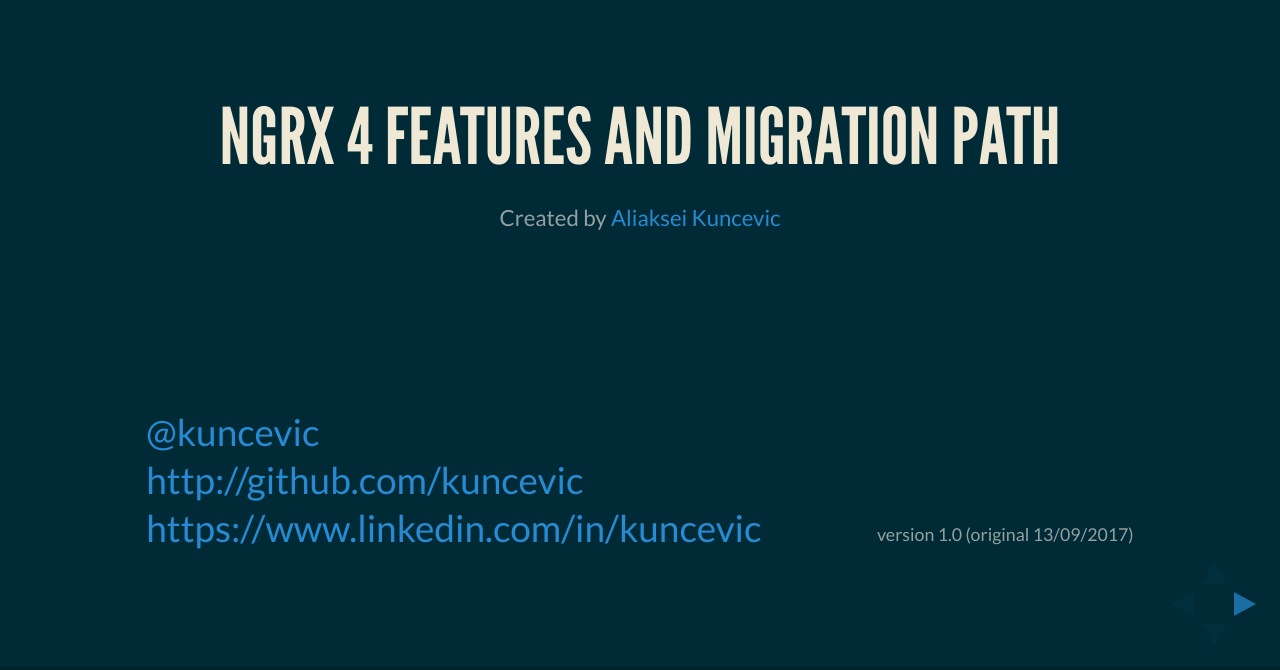
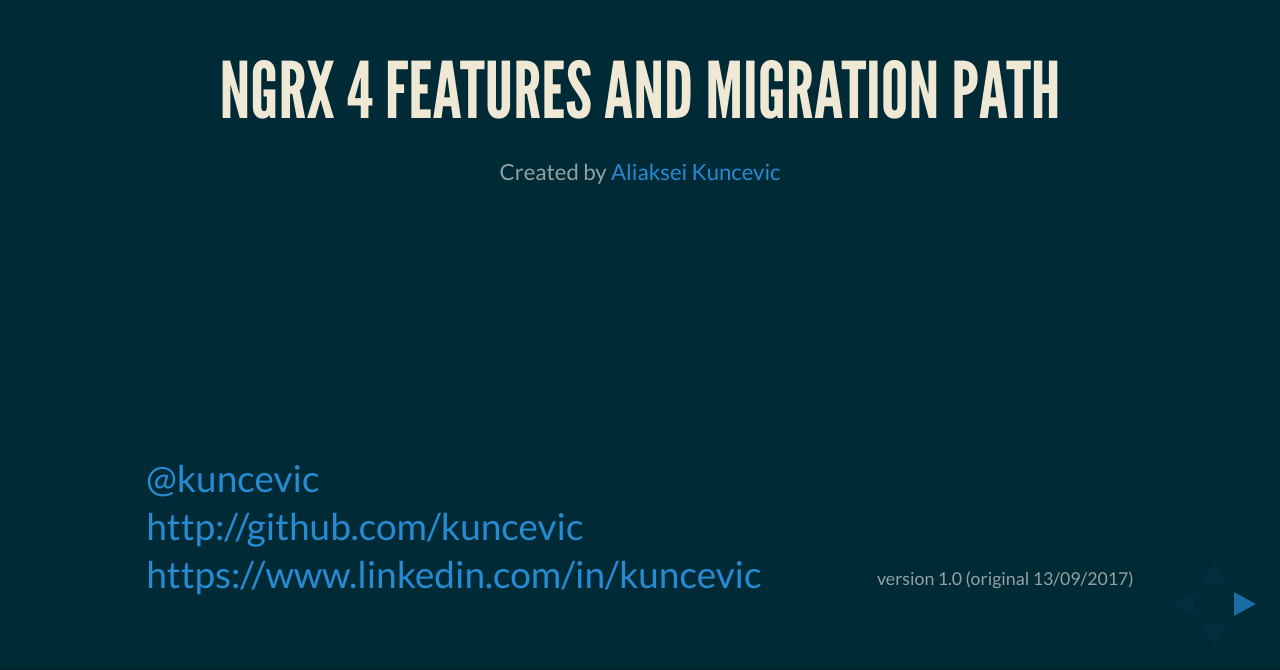
Before and after one commit to kuncevic/talks, a plain HTML site: page ngrx-4-features-and-migration-path.html in a window 1280 px wide. Shown: the part 130-800 px from the top of the page. Drawn offline with Linux system fonts and the light colour scheme.

Commit message:
fix styles

```diff
--- a/ngrx-4-features-and-migration-path.html
+++ b/ngrx-4-features-and-migration-path.html
@@ -48,14 +48,14 @@
 
 			<!-- Any section element inside of this container is displayed as a slide -->
 			<div class="slides">
-				<div style="position:absolute;right:0px; bottom:82px;font-size: 80%;">
+				<div style="position:absolute;right:0px; bottom:40px;font-size: 80%;">
 					<p style="margin: 0; !important;line-height: 0.3;"><small>version 1.0 (original 13/09/2017)</small></p>
 				</div>
 				<section style="margin-top:80px !important;">
 					<h2>ngrx 4 features and migration path</h2>
 					<p><small>Created by <a href="https://www.linkedin.com/in/kuncevic">Aliaksei Kuncevic</a></small></p>
 
-					<p style="text-align: left; margin-top:150px !important;">
+					<p style="text-align: left; margin-top:240px !important;">
 						<a href="http://twitter.com/kuncevic" target="_blank">@kuncevic</a>
 						<br />
 						<a href="http://github.com/kuncevic" target="_blank">http://github.com/kuncevic</a>
```
